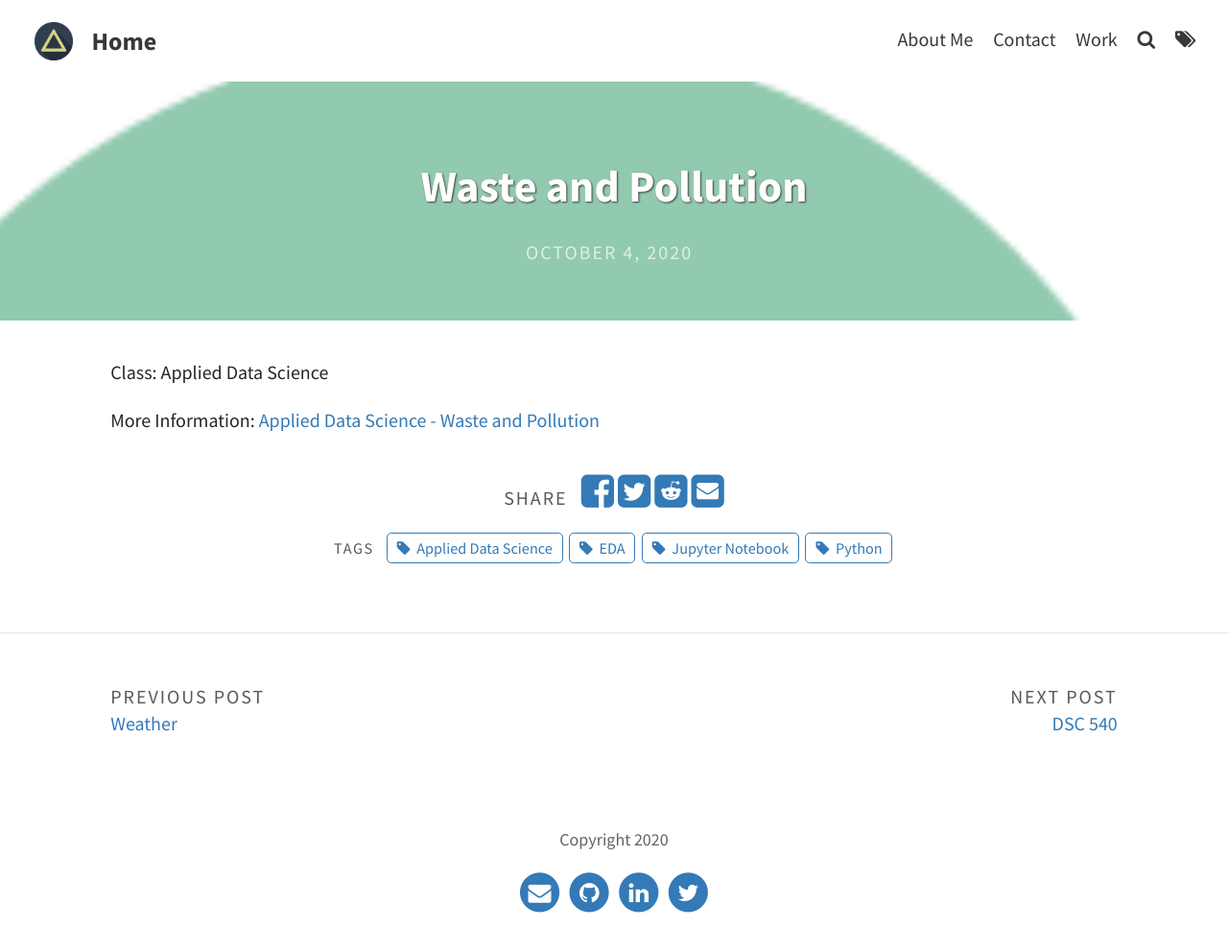
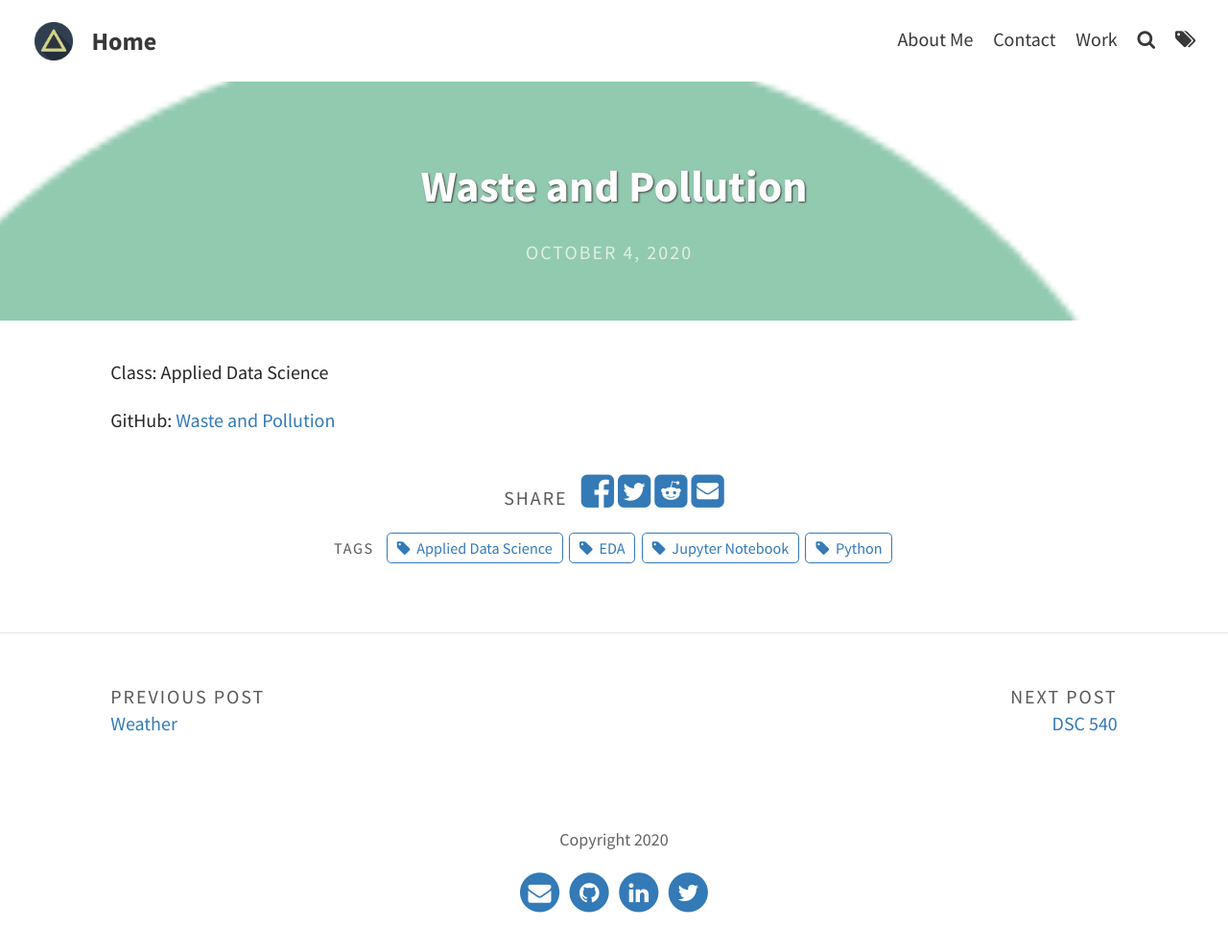
Before and after one commit to knmoses/knmoses.github.io, a Jekyll site: the page built from _portfolio/jekyllblog.md, in a window 1280 px wide. Shown: the whole page at 96% size. Built offline with Jekyll 4.4.1, drawn with Linux system fonts in a browser that asks for light colours.

Commit message:
Update jekyllblog.md

```diff
--- a/_portfolio/jekyllblog.md
+++ b/_portfolio/jekyllblog.md
@@ -8,5 +8,5 @@ tags: [Python, Jupyter Notebook, Applied Data Science, EDA]
 ---
 Class: Applied Data Science
 
-More Information:
-[Applied Data Science - Waste and Pollution](https://github.com/knmoses/DSC680-Waste-and-Pollution)
+GitHub:
+[Waste and Pollution](https://github.com/knmoses/DSC680-Waste-and-Pollution)
```
